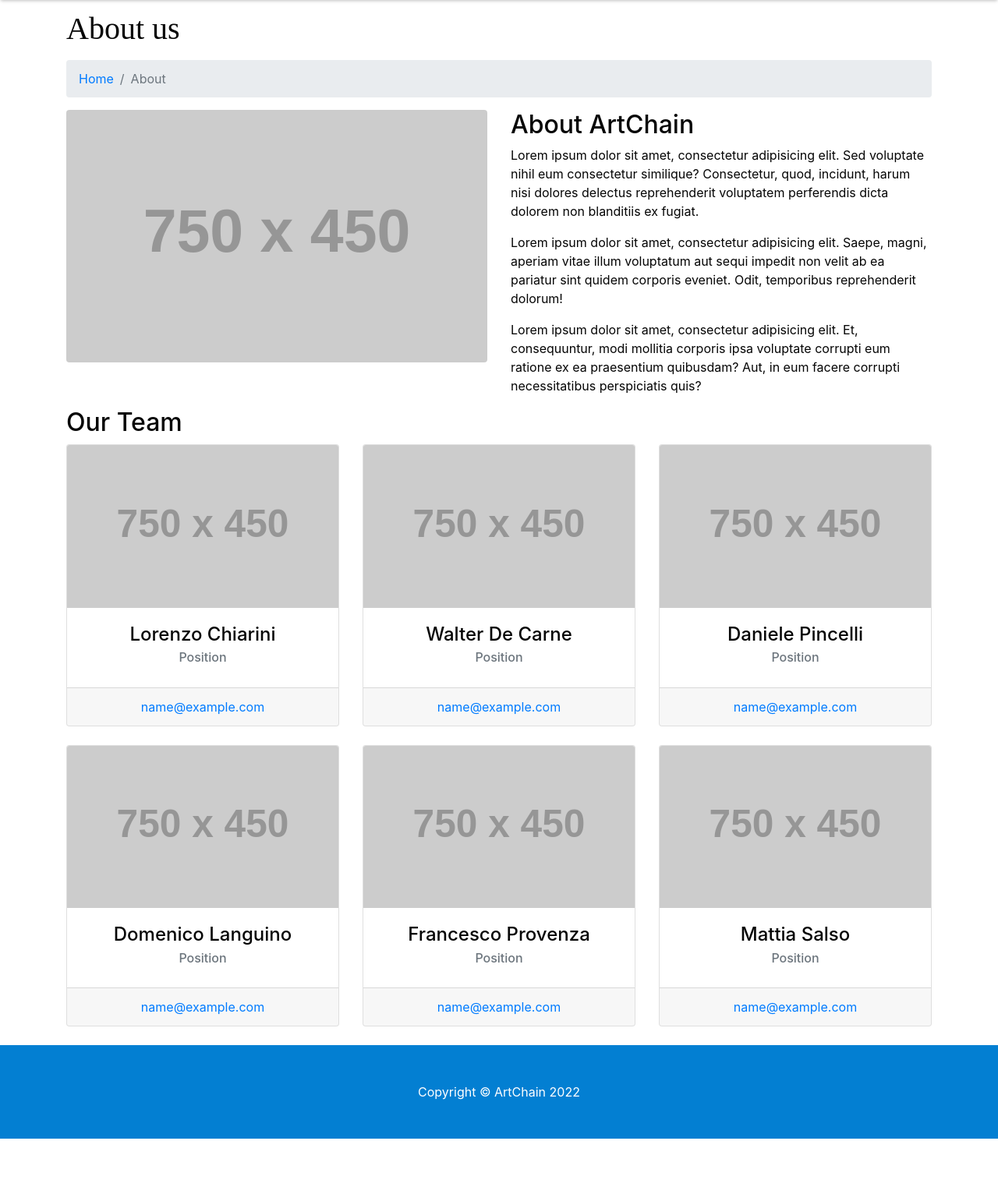
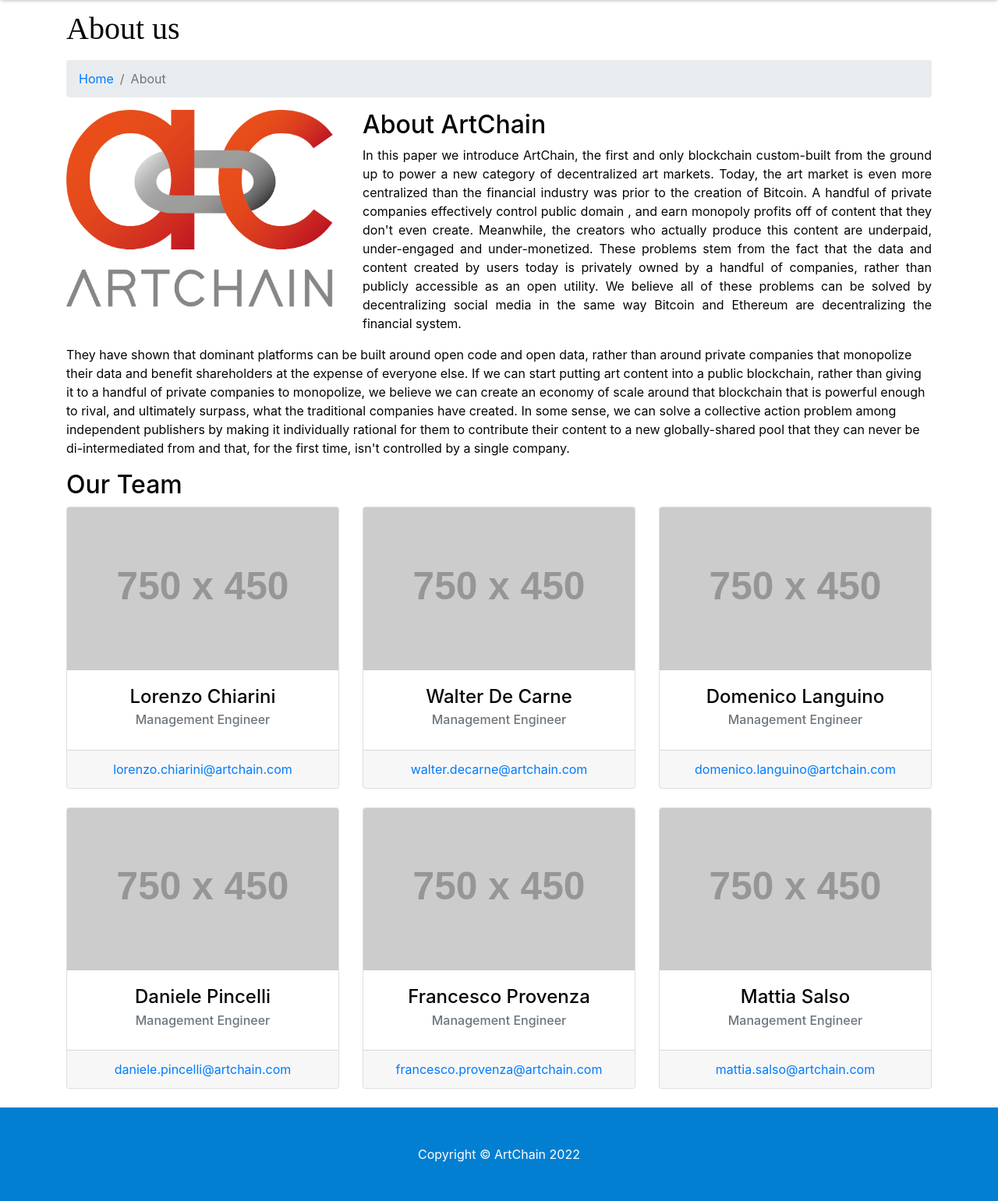
Before and after one commit to walterdec/ArtChain, a Flask app: page /about in a window 1280 px wide. Shown: the part 91-1632 px from the top of the page at 78% size. Before the commit the page ends 1552 px from the top, so only its background shows below. Run offline with Flask 2, Linux system fonts and the light colour scheme; grey boxes labelled with a size stand in for pictures from a placeholder-image service; some libraries are stand-ins or nearby versions.

Commit message:
About page update

```diff
--- a/static/css/modern-business.css
+++ b/static/css/modern-business.css
@@ -174,6 +174,21 @@
     float: left;
 }
 
+.image-upload-form{
+    border: none;
+}
+
+/* Chrome, Safari, Edge, Opera */
+input::-webkit-outer-spin-button,
+input::-webkit-inner-spin-button {
+  -webkit-appearance: none;
+  margin: 0;
+}
+
+.about-text{
+    text-align:justify;
+}
+
 .form-control{
     width: 40%;
 }
--- a/templates/about.html
+++ b/templates/about.html
@@ -83,14 +83,19 @@
 
     <!-- Intro Content -->
     <div class="row">
-      <div class="col-lg-6">
-        <img class="img-fluid rounded mb-4" src="http://placehold.it/750x450" alt="">
+      <div class="col-lg-4">
+        <img class="img-fluid rounded mb-4" src="static/images/logos/Logo ArtChain.png" width="650" height="450">
       </div>
-      <div class="col-lg-6">
+      <div class="col-lg-8 about-text">
         <h2>About ArtChain</h2>
-        <p>Lorem ipsum dolor sit amet, consectetur adipisicing elit. Sed voluptate nihil eum consectetur similique? Consectetur, quod, incidunt, harum nisi dolores delectus reprehenderit voluptatem perferendis dicta dolorem non blanditiis ex fugiat.</p>
-        <p>Lorem ipsum dolor sit amet, consectetur adipisicing elit. Saepe, magni, aperiam vitae illum voluptatum aut sequi impedit non velit ab ea pariatur sint quidem corporis eveniet. Odit, temporibus reprehenderit dolorum!</p>
-        <p>Lorem ipsum dolor sit amet, consectetur adipisicing elit. Et, consequuntur, modi mollitia corporis ipsa voluptate corrupti eum ratione ex ea praesentium quibusdam? Aut, in eum facere corrupti necessitatibus perspiciatis quis?</p>
+        <p> In this paper we introduce ArtChain, the first and only blockchain custom-built from the ground up to power a new category of decentralized art markets.
+          Today, the art market  is even more centralized than the financial industry was prior to the creation of Bitcoin. A handful of private companies effectively control public domain , and earn monopoly profits off of content that they don't even create. Meanwhile, the creators who actually produce this content are underpaid, under-engaged and under-monetized.
+These problems stem from the fact that the data and content created by users today is privately owned by a handful of companies, rather than publicly accessible as an open utility.
+We believe all of these problems can be solved by decentralizing social media in the same way Bitcoin and Ethereum are decentralizing the financial system.</p>
+        </div>
+      <div class="col-lg-12"> <p>They  have shown that dominant platforms can be built around open code and open data, rather than around private companies that monopolize their data and benefit shareholders at the expense of everyone else.
+ If we can start putting art  content into a public blockchain, rather than giving it to a handful of private companies to monopolize, we believe we can create an economy of scale around that blockchain that is powerful enough to rival, and ultimately surpass, what the traditional companies have created.
+In some sense, we can solve a collective action problem among independent publishers by making it individually rational for them to contribute their content to a new globally-shared pool that they can never be di-intermediated from and that, for the first time, isn't controlled by a single company.</p>
       </div>
     </div>
     <!-- /.row -->
@@ -104,10 +109,10 @@
           <img class="card-img-top" src="http://placehold.it/750x450" alt="">
           <div class="card-body">
             <h4 class="card-title">Lorenzo Chiarini</h4>
-            <h6 class="card-subtitle mb-2 text-muted">Position</h6>
+            <h6 class="card-subtitle mb-2 text-muted">Management Engineer</h6>
           </div>
           <div class="card-footer">
-            <a href="#">name@example.com</a>
+            <a href="#">lorenzo.chiarini@artchain.com</a>
           </div>
         </div>
       </div>
@@ -116,10 +121,10 @@
           <img class="card-img-top" src="http://placehold.it/750x450" alt="">
           <div class="card-body">
             <h4 class="card-title">Walter De Carne</h4>
-            <h6 class="card-subtitle mb-2 text-muted">Position</h6>
+            <h6 class="card-subtitle mb-2 text-muted">Management Engineer</h6>
           </div>
           <div class="card-footer">
-            <a href="#">name@example.com</a>
+            <a href="#">walter.decarne@artchain.com</a>
           </div>
         </div>
       </div>
@@ -127,11 +132,11 @@
         <div class="card h-100 text-center">
           <img class="card-img-top" src="http://placehold.it/750x450" alt="">
           <div class="card-body">
-            <h4 class="card-title">Daniele Pincelli</h4>
-            <h6 class="card-subtitle mb-2 text-muted">Position</h6>
+            <h4 class="card-title">Domenico Languino</h4>
+            <h6 class="card-subtitle mb-2 text-muted">Management Engineer</h6>
           </div>
           <div class="card-footer">
-            <a href="#">name@example.com</a>
+            <a href="#">domenico.languino@artchain.com</a>
           </div>
         </div>
       </div>
@@ -141,11 +146,11 @@
         <div class="card h-100 text-center">
           <img class="card-img-top" src="http://placehold.it/750x450" alt="">
           <div class="card-body">
-            <h4 class="card-title">Domenico Languino</h4>
-            <h6 class="card-subtitle mb-2 text-muted">Position</h6>
+            <h4 class="card-title">Daniele Pincelli</h4>
+            <h6 class="card-subtitle mb-2 text-muted">Management Engineer</h6>
           </div>
           <div class="card-footer">
-            <a href="#">name@example.com</a>
+            <a href="#">daniele.pincelli@artchain.com</a>
           </div>
         </div>
       </div>
@@ -154,10 +159,10 @@
           <img class="card-img-top" src="http://placehold.it/750x450" alt="">
           <div class="card-body">
             <h4 class="card-title">Francesco Provenza</h4>
-            <h6 class="card-subtitle mb-2 text-muted">Position</h6>
+            <h6 class="card-subtitle mb-2 text-muted">Management Engineer</h6>
           </div>
           <div class="card-footer">
-            <a href="#">name@example.com</a>
+            <a href="#">francesco.provenza@artchain.com</a>
           </div>
         </div>
       </div>
@@ -166,10 +171,10 @@
           <img class="card-img-top" src="http://placehold.it/750x450" alt="">
           <div class="card-body">
             <h4 class="card-title">Mattia Salso</h4>
-            <h6 class="card-subtitle mb-2 text-muted">Position</h6>
+            <h6 class="card-subtitle mb-2 text-muted">Management Engineer</h6>
           </div>
           <div class="card-footer">
-            <a href="#">name@example.com</a>
+            <a href="#">mattia.salso@artchain.com</a>
           </div>
         </div>
       </div>
```
Also changed, not shown: templates/new-nft.html (+19 -2 lines).
